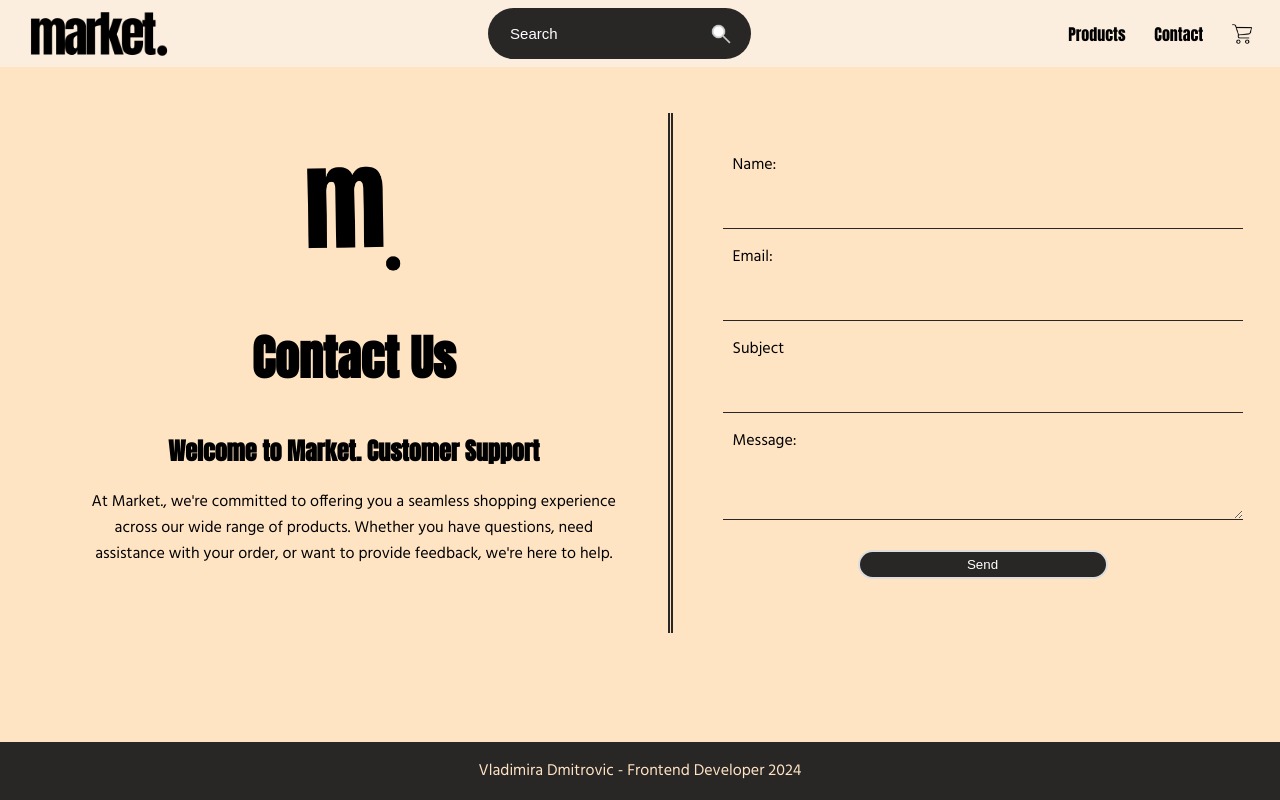
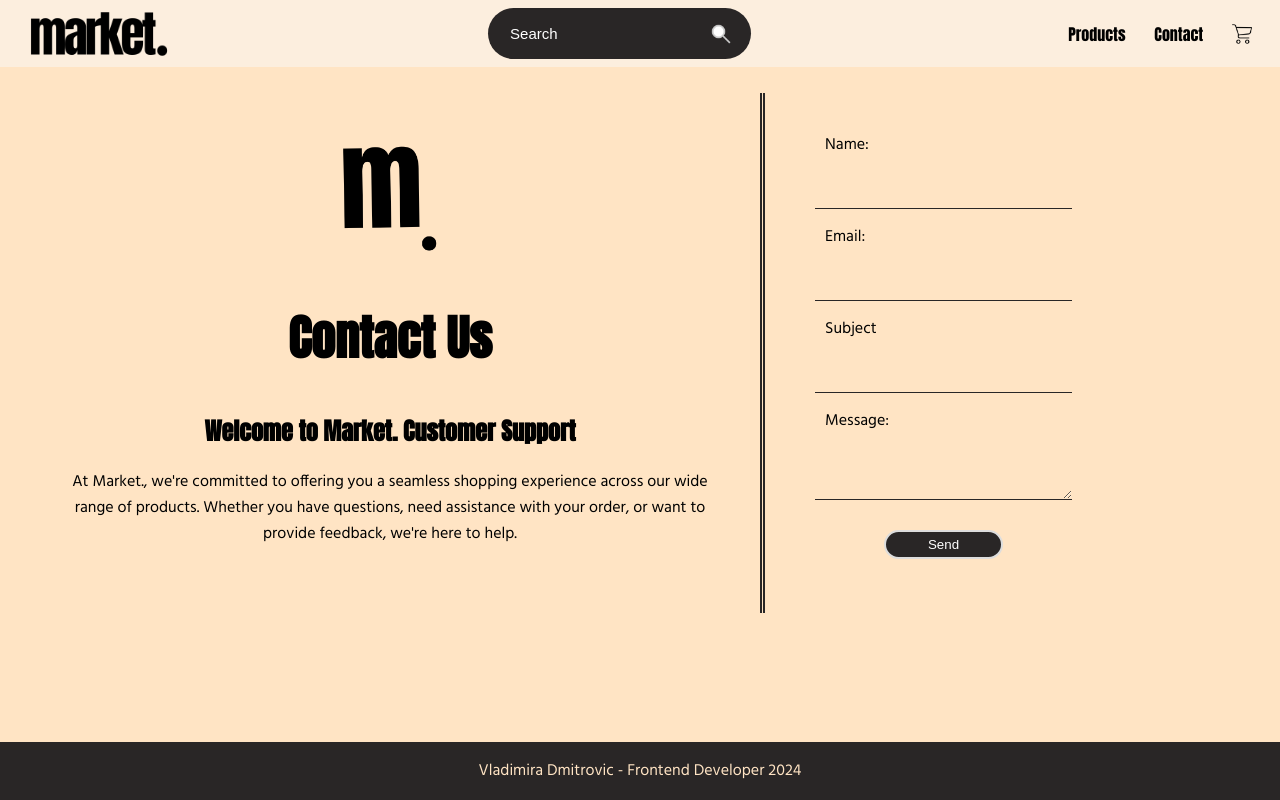
Before and after one commit to vanya992/ca-react-app, a React (Vite) app: page /contact in a window 1280 px wide. Built offline with nearby package versions, Linux system fonts and the light colour scheme; the HTML template or start-up script is replaced by a standard one.

Commit message:
adjusted width to remove horizontal scroll bar

```diff
--- a/src/Pages/Contact/Contact.module.css
+++ b/src/Pages/Contact/Contact.module.css
@@ -35,8 +35,8 @@ label {
 
 .container {
   display: flex;
+  flex-direction: column;
   align-items: center;
-  margin: 20px;
 }
 
 .sectionOne img {
@@ -44,14 +44,21 @@ label {
   height: auto;
 }
 
-.sectionOne {
-  border-right: 5px double var(--dark-footer);
-  width: 50%;
-  padding: 50px;
+.sectionOne,
+.sectionTwo {
+  width: fit-content;
+  margin: 20px;
 }
 
-.sectionOne,
-.sectionTwo {
-  width: 50%;
-  margin: 20px;
+@media (min-width: 992px) {
+  .container {
+    display: flex;
+    flex-direction: row;
+  }
+
+  .sectionOne {
+    border-right: 5px double var(--dark-footer);
+    width: 50%;
+    padding: 50px;
+  }
 }
```
